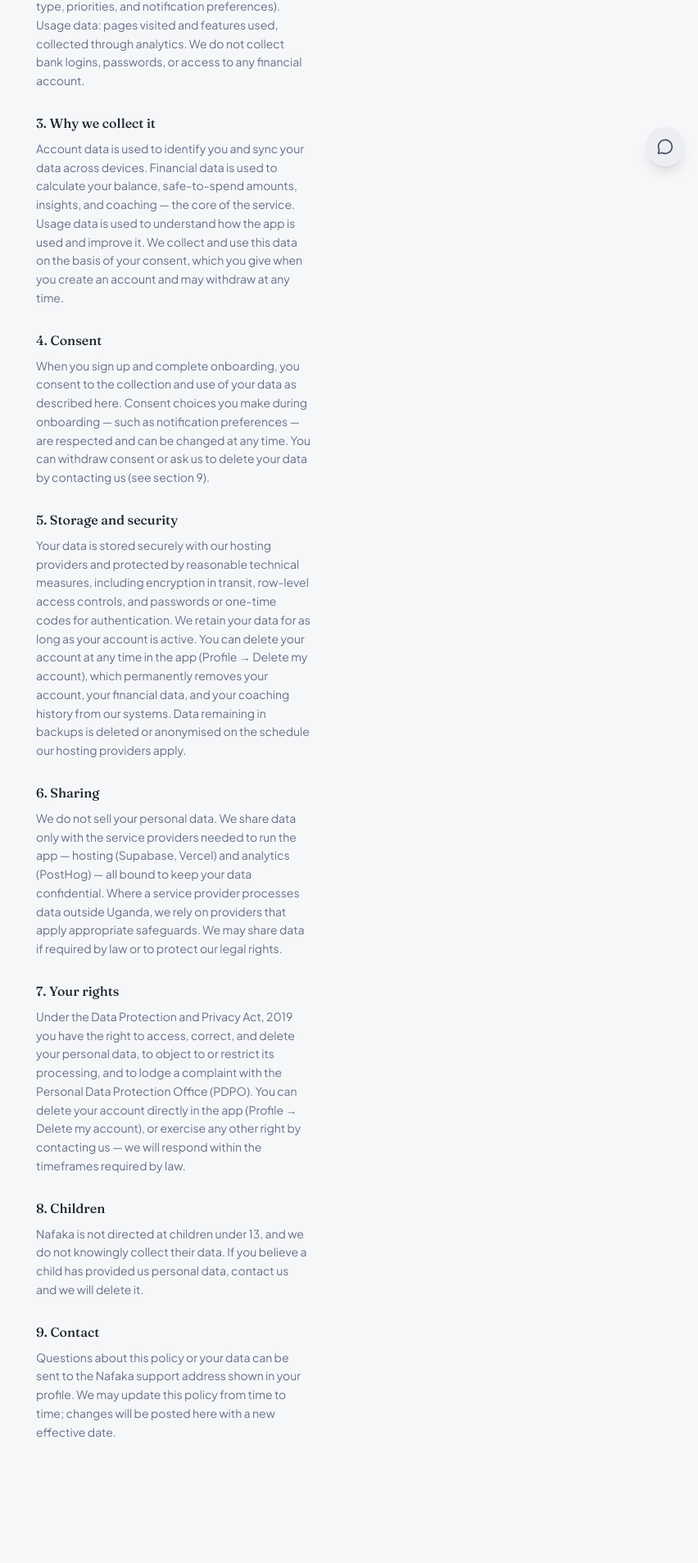
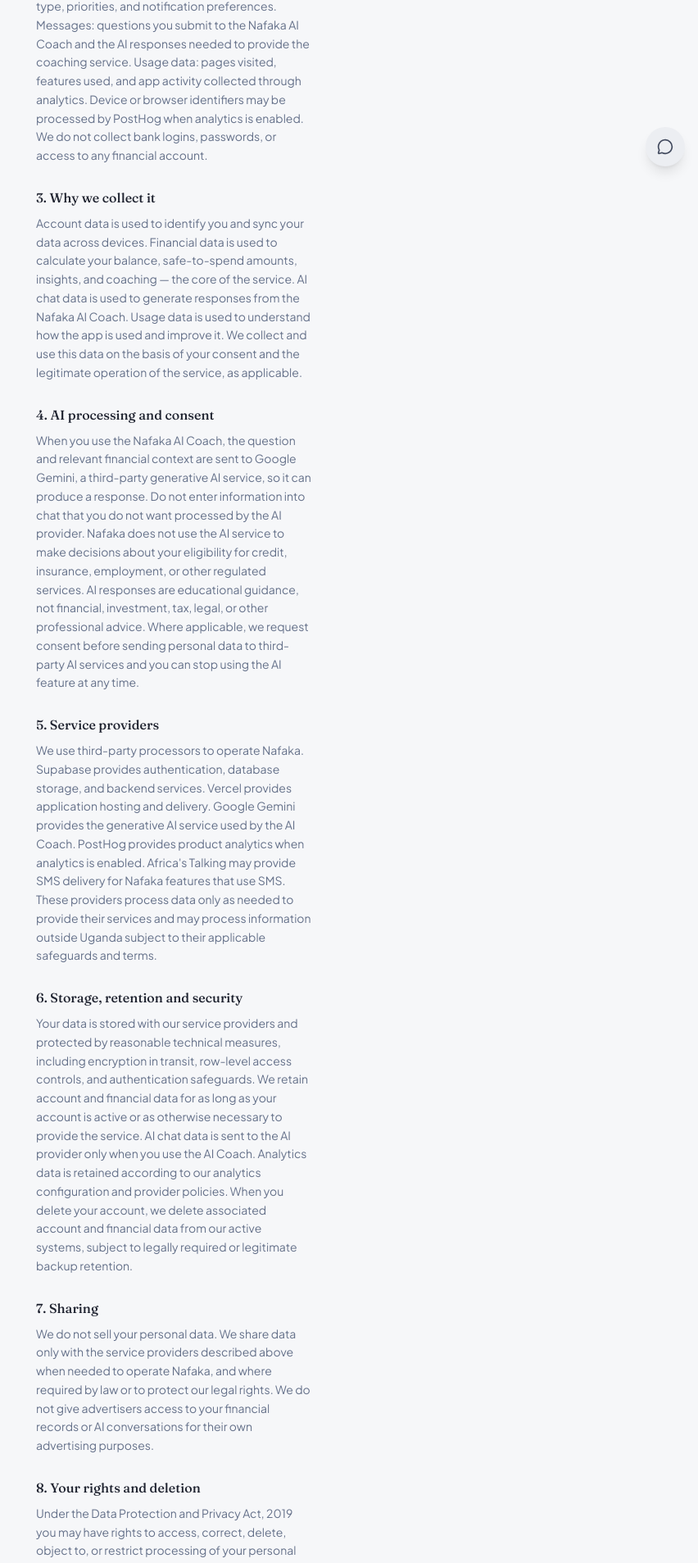
Before and after one commit to vunni-brian/Nafaka, a Next.js app in the folder nafaka/: page /privacy in a window 1280 px wide. Shown: the part 517-2424 px from the top of the page at 82% size, without its empty margins (428-1280 px from the left). Before the commit the page ends 2331 px from the top, so only its background shows below. Built offline with nearby package versions, Linux system fonts and the light colour scheme; no server answers.

Commit message:
docs: expand privacy disclosures for Play compliance

```diff
--- a/nafaka/app/privacy/page.tsx
+++ b/nafaka/app/privacy/page.tsx
@@ -2,6 +2,8 @@
 import Link from 'next/link'
 import { useGoogleFont } from '@/lib/fonts'
 import { ChevronLeft } from 'lucide-react'
+
+const supportEmail = process.env.NEXT_PUBLIC_SUPPORT_EMAIL ?? 'Support email not yet configured'
 
 const sections = [
   {
@@ -10,35 +12,39 @@
   },
   {
     title: '2. What we collect',
-    body: 'Account data: the name, email address, and/or phone number you provide when signing in. Financial data: amounts, categories, notes, commitments, and other information you enter yourself, plus your onboarding answers (income type, priorities, and notification preferences). Usage data: pages visited and features used, collected through analytics. We do not collect bank logins, passwords, or access to any financial account.',
+    body: 'Account data: the name, email address, and/or phone number you provide when signing in. Financial data: amounts, categories, notes, commitments, and other information you enter yourself, plus onboarding answers such as income type, priorities, and notification preferences. Messages: questions you submit to the Nafaka AI Coach and the AI responses needed to provide the coaching service. Usage data: pages visited, features used, and app activity collected through analytics. Device or browser identifiers may be processed by PostHog when analytics is enabled. We do not collect bank logins, passwords, or access to any financial account.',
   },
   {
     title: '3. Why we collect it',
-    body: 'Account data is used to identify you and sync your data across devices. Financial data is used to calculate your balance, safe-to-spend amounts, insights, and coaching — the core of the service. Usage data is used to understand how the app is used and improve it. We collect and use this data on the basis of your consent, which you give when you create an account and may withdraw at any time.',
+    body: 'Account data is used to identify you and sync your data across devices. Financial data is used to calculate your balance, safe-to-spend amounts, insights, and coaching — the core of the service. AI chat data is used to generate responses from the Nafaka AI Coach. Usage data is used to understand how the app is used and improve it. We collect and use this data on the basis of your consent and the legitimate operation of the service, as applicable.',
   },
   {
-    title: '4. Consent',
-    body: 'When you sign up and complete onboarding, you consent to the collection and use of your data as described here. Consent choices you make during onboarding — such as notification preferences — are respected and can be changed at any time. You can withdraw consent or ask us to delete your data by contacting us (see section 9).',
+    title: '4. AI processing and consent',
+    body: 'When you use the Nafaka AI Coach, the question and relevant financial context are sent to Google Gemini, a third-party generative AI service, so it can produce a response. Do not enter information into chat that you do not want processed by the AI provider. Nafaka does not use the AI service to make decisions about your eligibility for credit, insurance, employment, or other regulated services. AI responses are educational guidance, not financial, investment, tax, legal, or other professional advice. Where applicable, we request consent before sending personal data to third-party AI services and you can stop using the AI feature at any time.',
   },
   {
-    title: '5. Storage and security',
-    body: 'Your data is stored securely with our hosting providers and protected by reasonable technical measures, including encryption in transit, row-level access controls, and passwords or one-time codes for authentication. We retain your data for as long as your account is active. You can delete your account at any time in the app (Profile → Delete my account), which permanently removes your account, your financial data, and your coaching history from our systems. Data remaining in backups is deleted or anonymised on the schedule our hosting providers apply.',
+    title: '5. Service providers',
+    body: 'We use third-party processors to operate Nafaka. Supabase provides authentication, database storage, and backend services. Vercel provides application hosting and delivery. Google Gemini provides the generative AI service used by the AI Coach. PostHog provides product analytics when analytics is enabled. Africa\'s Talking may provide SMS delivery for Nafaka features that use SMS. These providers process data only as needed to provide their services and may process information outside Uganda subject to their applicable safeguards and terms.',
   },
   {
-    title: '6. Sharing',
-    body: 'We do not sell your personal data. We share data only with the service providers needed to run the app — hosting (Supabase, Vercel) and analytics (PostHog) — all bound to keep your data confidential. Where a service provider processes data outside Uganda, we rely on providers that apply appropriate safeguards. We may share data if required by law or to protect our legal rights.',
+    title: '6. Storage, retention and security',
+    body: 'Your data is stored with our service providers and protected by reasonable technical measures, including encryption in transit, row-level access controls, and authentication safeguards. We retain account and financial data for as long as your account is active or as otherwise necessary to provide the service. AI chat data is sent to the AI provider only when you use the AI Coach. Analytics data is retained according to our analytics configuration and provider policies. When you delete your account, we delete associated account and financial data from our active systems, subject to legally required or legitimate backup retention.',
   },
   {
-    title: '7. Your rights',
-    body: 'Under the Data Protection and Privacy Act, 2019 you have the right to access, correct, and delete your personal data, to object to or restrict its processing, and to lodge a complaint with the Personal Data Protection Office (PDPO). You can delete your account directly in the app (Profile → Delete my account), or exercise any other right by contacting us — we will respond within the timeframes required by law.',
+    title: '7. Sharing',
+    body: 'We do not sell your personal data. We share data only with the service providers described above when needed to operate Nafaka, and where required by law or to protect our legal rights. We do not give advertisers access to your financial records or AI conversations for their own advertising purposes.',
   },
   {
-    title: '8. Children',
+    title: '8. Your rights and deletion',
+    body: 'Under the Data Protection and Privacy Act, 2019 you may have rights to access, correct, delete, object to, or restrict processing of your personal data and to lodge a complaint with the Personal Data Protection Office (PDPO). You can delete your account directly in the app (Profile → Delete my account), or submit an external deletion request at /delete-account. Account deletion removes the associated account and financial data from our active systems, subject to any lawful retention disclosed above.',
+  },
+  {
+    title: '9. Children',
     body: 'Nafaka is not directed at children under 13, and we do not knowingly collect their data. If you believe a child has provided us personal data, contact us and we will delete it.',
   },
   {
-    title: '9. Contact',
-    body: 'Questions about this policy or your data can be sent to the Nafaka support address shown in your profile. We may update this policy from time to time; changes will be posted here with a new effective date.',
+    title: '10. Contact',
+    body: `Questions about this policy, your data, or a deletion request can be sent to ${supportEmail}.`,
   },
 ]
 
@@ -50,30 +56,14 @@
     <div className="min-h-screen bg-background" style={{ fontFamily: body }}>
       <div className="max-w-sm mx-auto px-6 pt-8 pb-14">
         <div className="flex items-center gap-3 mb-8">
-          <Link
-            href="/"
-            className="cursor-pointer w-9 h-9 rounded-full flex items-center justify-center border border-border text-foreground hover:bg-muted transition-colors"
-            aria-label="Back"
-          >
-            <ChevronLeft size={18} />
-          </Link>
-          <h1 style={{ fontFamily: display }} className="text-lg text-foreground flex-1">
-            Privacy Policy
-          </h1>
+          <Link href="/" className="cursor-pointer w-9 h-9 rounded-full flex items-center justify-center border border-border text-foreground hover:bg-muted transition-colors" aria-label="Back"><ChevronLeft size={18} /></Link>
+          <h1 style={{ fontFamily: display }} className="text-lg text-foreground flex-1">Privacy Policy</h1>
         </div>
-
         <p className="text-xs text-muted-foreground mb-8">Effective date: August 2026 · Uganda</p>
-
         <div className="space-y-7">
-          {sections.map((s) => (
-            <section key={s.title}>
-              <h2 style={{ fontFamily: display }} className="text-base text-foreground font-medium mb-2">
-                {s.title}
-              </h2>
-              <p className="text-sm text-muted-foreground leading-relaxed">{s.body}</p>
-            </section>
-          ))}
+          {sections.map((s) => <section key={s.title}><h2 style={{ fontFamily: display }} className="text-base text-foreground font-medium mb-2">{s.title}</h2><p className="text-sm text-muted-foreground leading-relaxed">{s.body}</p></section>)}
         </div>
+        <div className="mt-8 flex gap-4 text-xs text-muted-foreground"><Link href="/delete-account" className="underline underline-offset-2">Delete account</Link><Link href="/terms" className="underline underline-offset-2">Terms</Link></div>
       </div>
     </div>
   )
```
